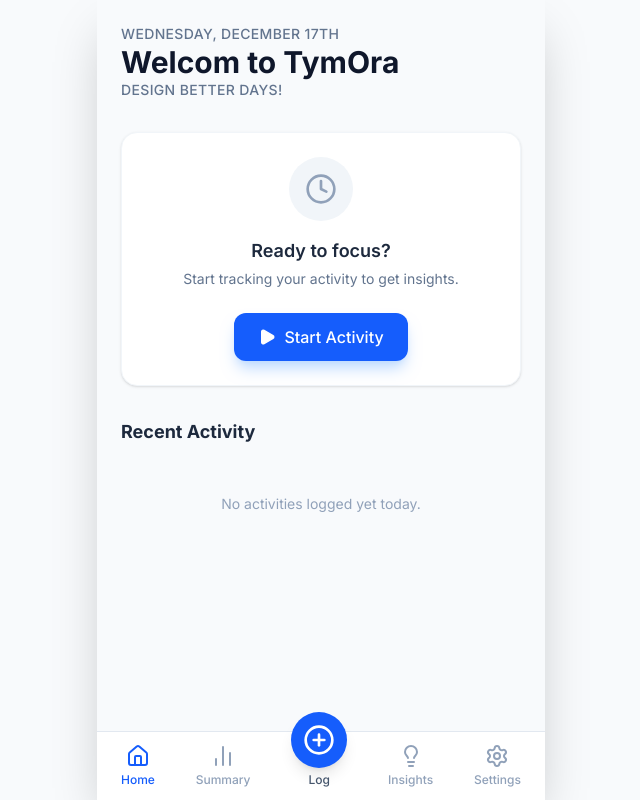
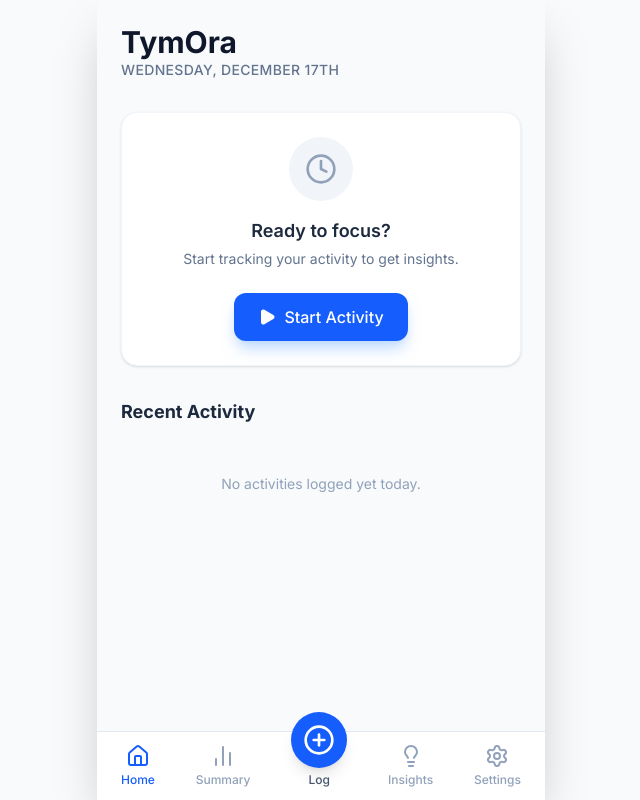
Before and after one commit to shamli-nishad/TymOra, a React (Vite) app: page / in a window 1280 px wide. Shown: the whole page, without its empty margins (319-959 px from the left). Built offline with nearby package versions, Linux system fonts and the light colour scheme.

Commit message:
Corrected typo and fixed alignment issues

```diff
--- a/src/pages/Home.tsx
+++ b/src/pages/Home.tsx
@@ -10,14 +10,11 @@ const Home: React.FC = () => {
     return (
         <div className="p-6 space-y-8">
             <header>
+                <h1 className="text-3xl font-bold text-slate-900">
+                    TymOra
+                </h1>
                 <p className="text-slate-500 text-sm font-medium uppercase tracking-wide">
                     {format(new Date(currentDate), 'EEEE, MMMM do')}
-                </p>
-                <h1 className="text-3xl font-bold text-slate-900">
-                    Welcom to TymOra
-                </h1>
-                <p className="text-slate-500 text-sm font-medium uppercase tracking-wide">
-                    Design better days!
                 </p>
             </header>
 
```
